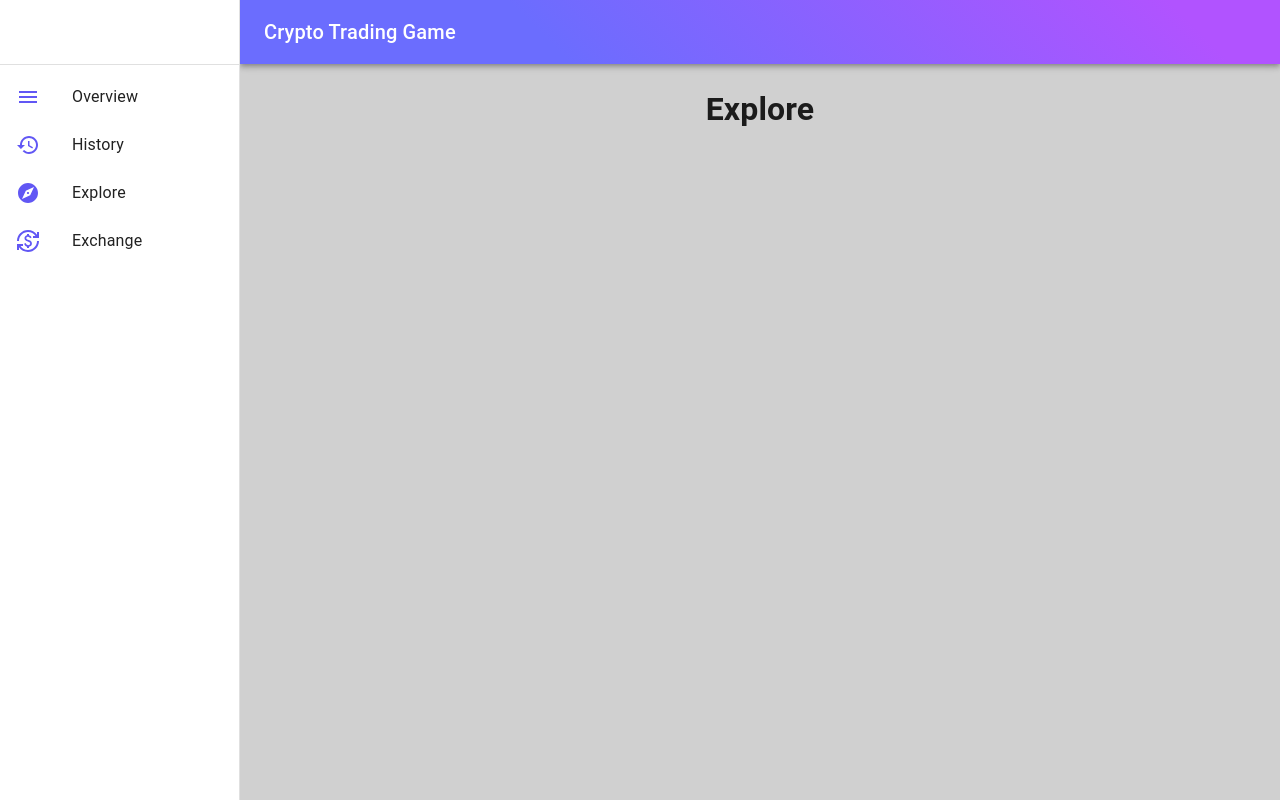
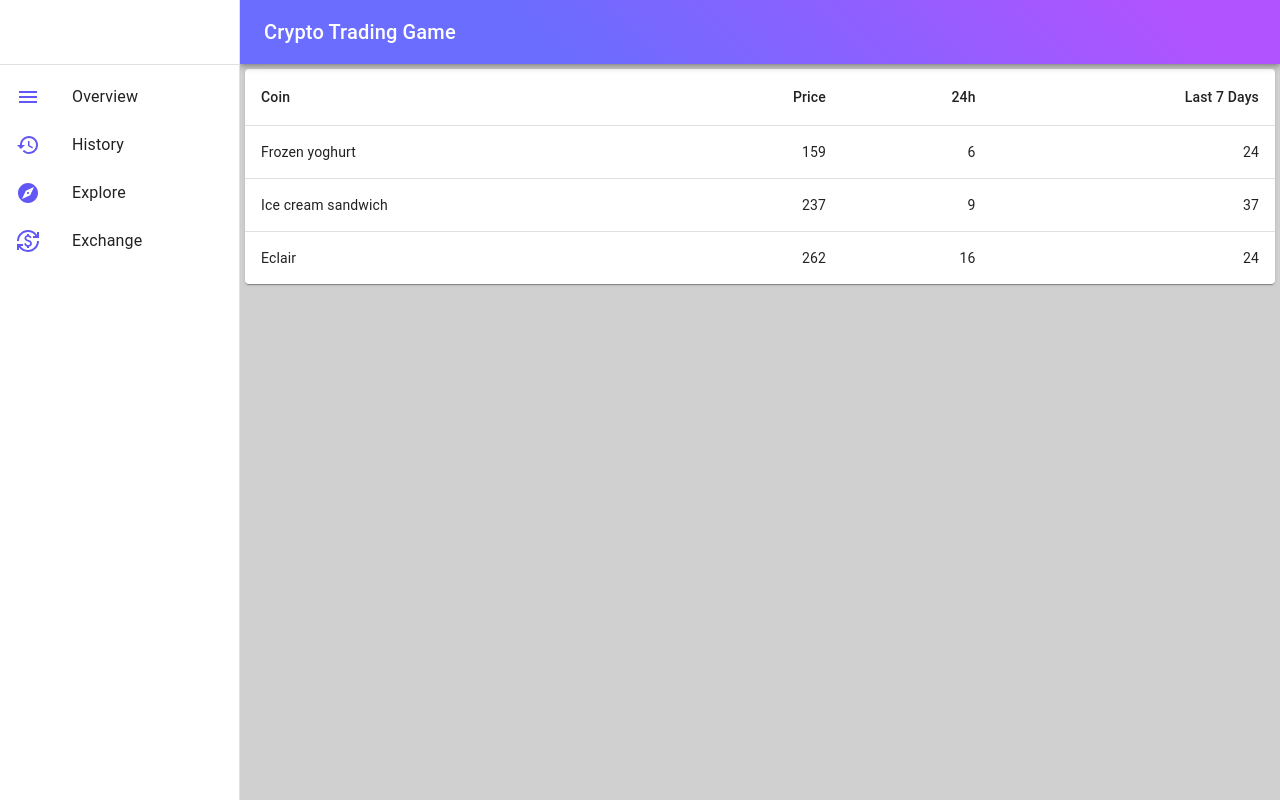
Before and after one commit to PogChampisAlreadyTaken/wt-frontend, a React (Create React App) app: page /explore in a window 1280 px wide. Built offline with nearby package versions, Linux system fonts and the light colour scheme.

Commit message:
testing data models and table

```diff
--- a/package.json
+++ b/package.json
@@ -7,7 +7,7 @@
     "@emotion/style": "^0.8.0",
     "@emotion/styled": "^11.3.0",
     "@material-ui/core": "^4.12.3",
-    "@mui/icons-material": "^5.1.0",
+    "@mui/icons-material": "^5.2.4",
     "@mui/material": "^5.1.0",
     "@testing-library/jest-dom": "^5.15.0",
     "@testing-library/react": "^11.2.7",
@@ -19,6 +19,7 @@
     "material-icons": "^1.10.2",
     "react": "^17.0.2",
     "react-dom": "^17.0.2",
+    "react-lottie": "^1.2.3",
     "react-router-dom": "^6.0.2",
     "react-scripts": "4.0.3",
     "typescript": "^4.4.4",
--- a/src/pages/Explore.tsx
+++ b/src/pages/Explore.tsx
@@ -1,7 +1,63 @@
+import * as React from 'react';
+import Table from '@mui/material/Table';
+import TableBody from '@mui/material/TableBody';
+import TableCell from '@mui/material/TableCell';
+import TableContainer from '@mui/material/TableContainer';
+import TableHead from '@mui/material/TableHead';
+import TableRow from '@mui/material/TableRow';
+import Paper from '@mui/material/Paper';
+import { makeStyles } from "@material-ui/core/styles";
+
+function createData(name: string, calories: number, fat: number, carbs: number, protein: number) {
+  return { name, calories, fat, carbs, protein };
+}
+
+const rows = [
+  createData('Frozen yoghurt', 159, 6.0, 24, 4.0),
+  createData('Ice cream sandwich', 237, 9.0, 37, 4.3),
+  createData('Eclair', 262, 16.0, 24, 6.0),
+
+];
+
 export function Explore() {
+  const classes = useStyles();
   return (
-    <div>
-      <h1>Explore</h1>
+    <div className={classes.exploreTable}>
+    <TableContainer component={Paper}>
+      <Table sx={{ minWidth: 650 }} aria-label="simple table">
+        <TableHead>
+          <TableRow>
+            <TableCell>Coin</TableCell>
+            <TableCell align="right">Price</TableCell>
+            <TableCell align="right">24h</TableCell>
+            <TableCell align="right">Last 7 Days</TableCell>
+          </TableRow>
+        </TableHead>
+        <TableBody>
+          {rows.map((row) => (
+            <TableRow
+              key={row.name}
+              sx={{ '&:last-child td, &:last-child th': { border: 0 } }}
+            >
+              <TableCell component="th" scope="row">
+                {row.name}
+              </TableCell>
+              <TableCell align="right">{row.calories}</TableCell>
+              <TableCell align="right">{row.fat}</TableCell>
+              <TableCell align="right">{row.carbs}</TableCell>
+
+            </TableRow>
+          ))}
+        </TableBody>
+      </Table>
+    </TableContainer>
     </div>
   );
 }
+
+
+const useStyles = makeStyles({
+  exploreTable: {
+    padding: "5px"
+  },
+});
--- a/src/pages/Login.tsx
+++ b/src/pages/Login.tsx
@@ -6,7 +6,6 @@ import Box from "@mui/material/Box";
 import Typography from "@mui/material/Typography";
 import Container from "@mui/material/Container";
 import SendIcon from "@mui/icons-material/Send";
-import Lottie from "react-lottie";
 import animationData from "../components/animations/login.json";
 
 export function Login() {
@@ -41,7 +40,6 @@ export function Login() {
         }}
       >
         <Typography component="h1" variant="h5">
-          <Lottie options={defaultOptions} height={400} width={400} />
         </Typography>
         <Box component="form" onSubmit={handleSubmit} noValidate sx={{ mt: 1 }}>
           <TextField
```
Also changed, not shown: src/model/coin.tsx (added, +12 -0 lines), 1 other file (tests, documents, lock files or other folders).
